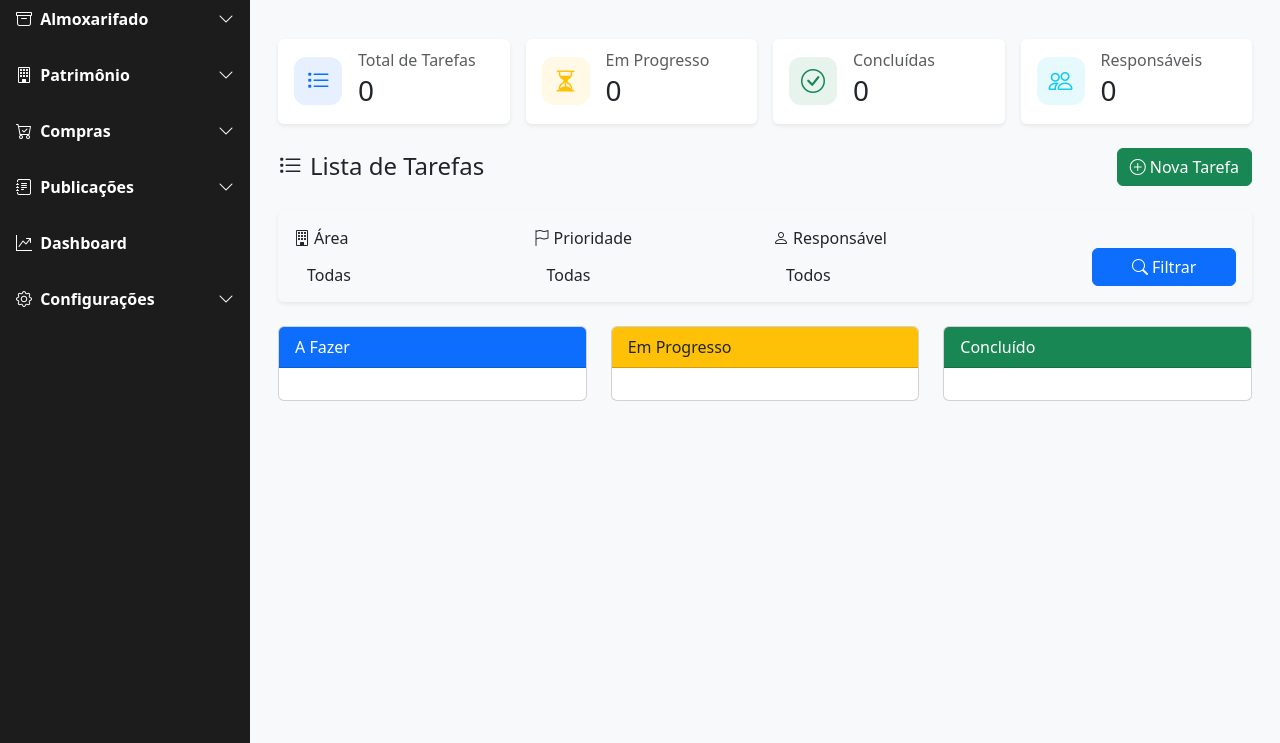
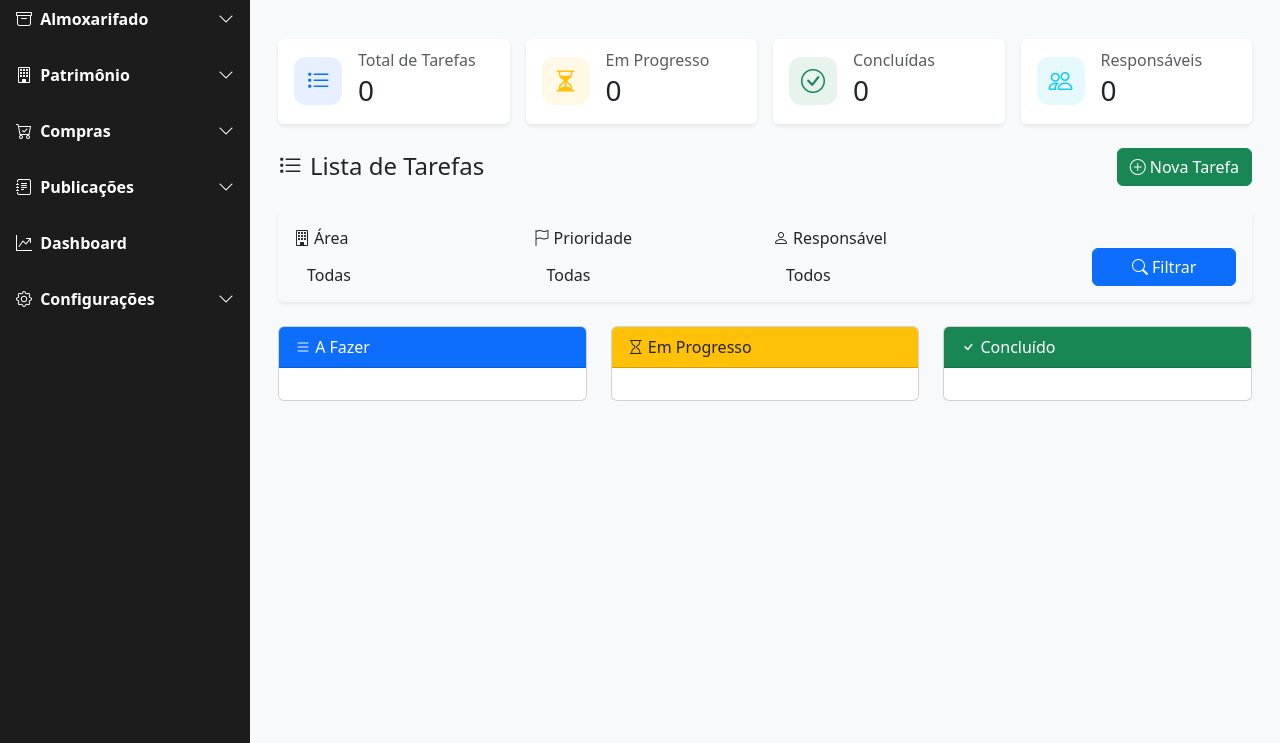
Before and after one commit to auriceliorp/Sistema_Almoxarifado, a Flask app: page /tarefas/ in a window 1280 px wide. Shown: the part 57-800 px from the top of the page. Run offline with Flask 3, Linux system fonts and the light colour scheme; a user stored in the database is signed in; data comes from the database, SQL or seed files in the repository; data that the repository does not hold is empty; some libraries are stand-ins or nearby versions.

Commit message:
Update lista_tarefas.html

```diff
--- a/templates/tarefas/lista_tarefas.html
+++ b/templates/tarefas/lista_tarefas.html
@@ -168,7 +168,7 @@
         <div class="col-md-4">
             <div class="card">
                 <div class="card-header bg-primary text-white">
-                    <i class="fas fa-list"></i> A Fazer
+                    <i class="bi bi-list"></i> A Fazer
                 </div>
                 <div class="card-body" id="a-fazer">
                     <!-- Tarefas serão carregadas aqui -->
@@ -178,7 +178,7 @@
         <div class="col-md-4">
             <div class="card">
                 <div class="card-header bg-warning">
-                    <i class="fas fa-spinner"></i> Em Progresso
+                    <i class="bi bi-hourglass"></i> Em Progresso
                 </div>
                 <div class="card-body" id="em-progresso">
                     <!-- Tarefas serão carregadas aqui -->
@@ -188,7 +188,7 @@
         <div class="col-md-4">
             <div class="card">
                 <div class="card-header bg-success text-white">
-                    <i class="fas fa-check"></i> Concluído
+                    <i class="bi bi-check"></i> Concluído
                 </div>
                 <div class="card-body" id="concluido">
                     <!-- Tarefas serão carregadas aqui -->
@@ -234,7 +234,8 @@ function carregarTarefas() {
 
             tarefas.forEach(function(tarefa) {
                 const card = criarCardTarefa(tarefa);
-                $(`#${tarefa.status.toLowerCase().replace(' ', '-')}`).append(card);
+                const statusNormalizado = normalizarStatus(tarefa.status);
+                $(`#${statusNormalizado}`).append(card);
             });
         },
         error: function() {
@@ -300,5 +301,14 @@ function atualizarStatus(tarefaId, novoStatus) {
         }
     });
 }
+
+function normalizarStatus(status) {
+    const mapa = {
+        'A Fazer': 'a-fazer',
+        'Em Progresso': 'em-progresso',
+        'Concluído': 'concluido'
+    };
+    return mapa[status] || status.toLowerCase().replace(/\s+/g, '-').normalize('NFD').replace(/[\u0300-\u036f]/g, '');
+}
 </script>
 {% endblock %}
```
